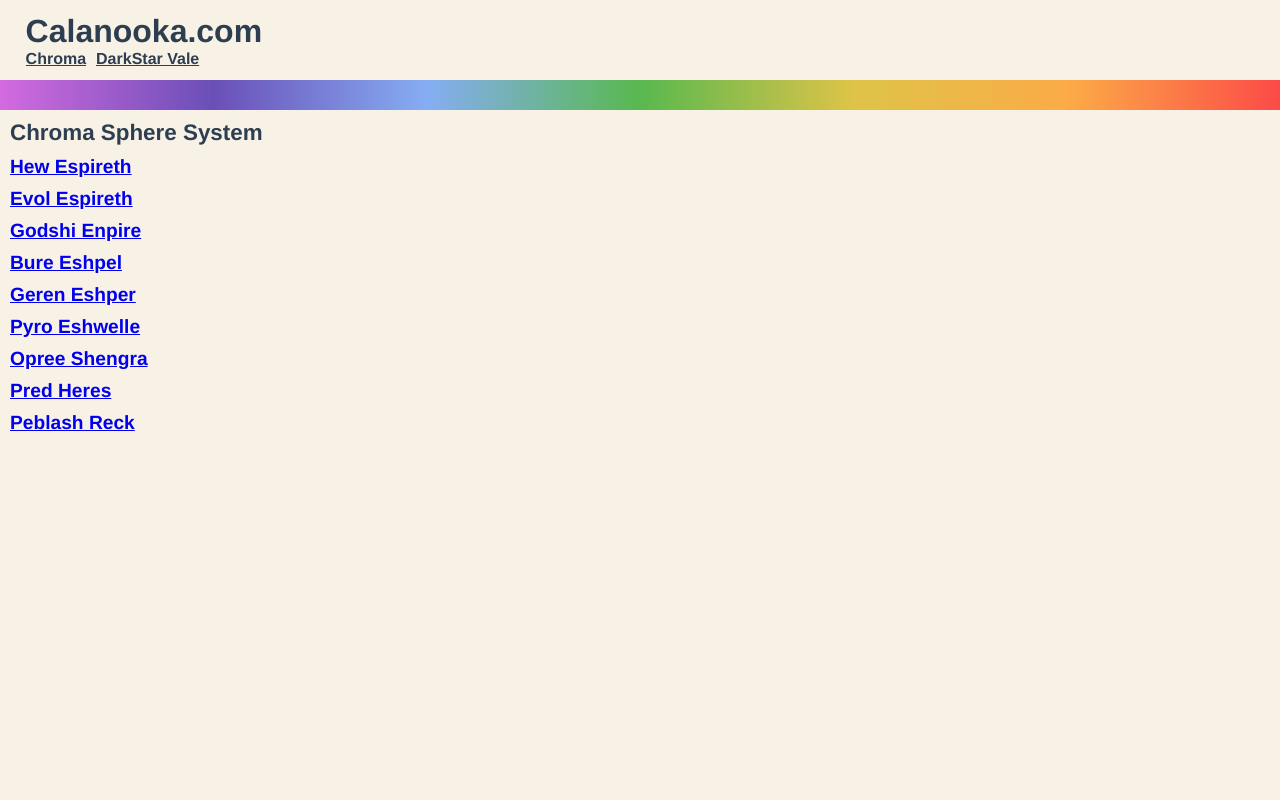
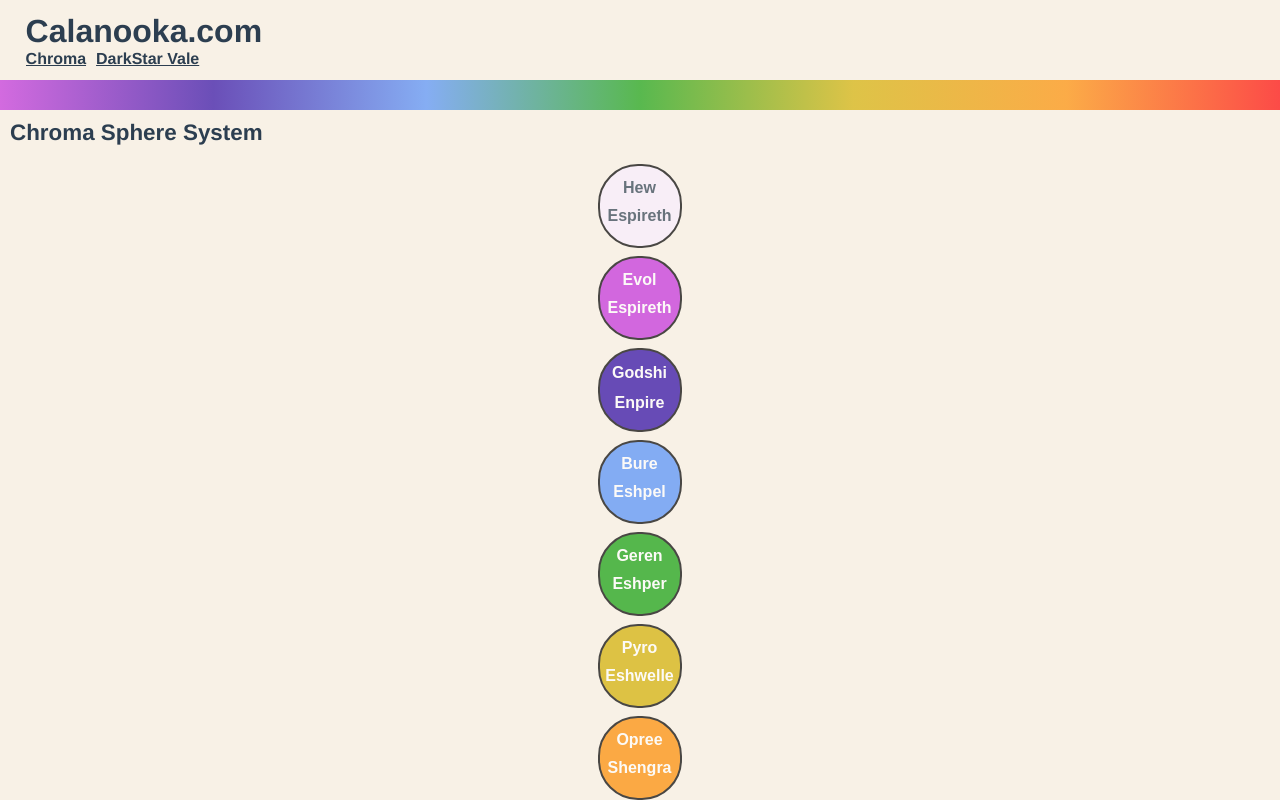
Before and after one commit to CarlieMartece/calanooka-react, a React (Create React App) app: page / in a window 1280 px wide. Built offline with nearby package versions, Linux system fonts and the light colour scheme.

Commit message:
style spheres

```diff
--- a/public/index.html
+++ b/public/index.html
@@ -10,11 +10,6 @@
       content="Web site created using create-react-app"
     />
     <link rel="apple-touch-icon" href="%PUBLIC_URL%/logo192.png" />
-    <!--
-      manifest.json provides metadata used when your web app is installed on a
-      user's mobile device or desktop. See https://developers.google.com/web/fundamentals/web-app-manifest/
-    -->
-    <link rel="manifest" href="%PUBLIC_URL%/manifest.json" />
     <!--
       Notice the use of %PUBLIC_URL% in the tags above.
       It will be replaced with the URL of the `public` folder during the build.
--- a/src/App.js
+++ b/src/App.js
@@ -3,6 +3,7 @@ import { BrowserRouter, Routes, Route } from "react-router-dom";
 
 import NavSite from "./components/NavSite";
 import Chroma from "./components/Chroma";
+import ChromaSphere from "./components/ChromaSphere";
 
 function App() {
   return (
@@ -11,6 +12,7 @@ function App() {
       <NavSite />
       <Routes>
         <Route path="/" element={<Chroma />} />
+        <Route path="/css/:sphereId" element={<ChromaSphere />} />
       </Routes>
     </div>
     </BrowserRouter>
--- a/src/components/Chroma.jsx
+++ b/src/components/Chroma.jsx
@@ -9,7 +9,7 @@ export default function Chroma() {
         <h1>Chroma Sphere System</h1>
         <ul id="spheres">
           {data.chroma.map((sphere) => {
-            return <SphereCard key={sphere.id} name={sphere.name} />;
+            return <SphereCard key={sphere.id} id={sphere.id} name={sphere.name} />;
           })}
         </ul>
       </div>
--- /dev/null
+++ b/src/components/ChromaSphere.jsx
@@ -0,0 +1,5 @@
+export default function ChromaSphere () {
+    return (
+        <h1>Sphere</h1>
+    )
+}
--- a/src/components/SphereCard.jsx
+++ b/src/components/SphereCard.jsx
@@ -1,12 +1,15 @@
 import { Link } from "react-router-dom";
 
-export default function SphereCard({
-    name
-}) {
+export default function SphereCard({ id, name }) {
+  const nameId = name.toLowerCase().split(" ").join("-");
+  const link = `css/${id}`;
+  console.log(nameId);
 
-    return (
-        <Link>
-            <h2>{name}</h2>
-        </Link>
-    )
+  return (
+    <li className="sphere" id={nameId}>
+      <Link to={link}>
+        <h2>{name}</h2>
+      </Link>
+    </li>
+  );
 }
--- /dev/null
+++ b/src/sass/abstracts/colourMatch.scss
@@ -0,0 +1,51 @@
+@use "./colours" as *;
+
+#snuffle, #estella, .evol-espireth {
+  color: $violetSphere;
+}
+#serena, #cal, .godshi-enpire {
+  color: $indigoSphere;
+}
+#nooka, #leandra, #ash, .bure-eshpel {
+  color: $blueSphere;
+}
+#baby-zero, #clairey, #katie, #charles, #fuchsia, #anxia-terra, #morgana, .geren-eshper {
+  color: $greenSphere;
+}
+#reckmund, #lolita-honey, .pyro-eshwelle {
+  color: $yellowSphere;
+}
+#rose, #katherine, #honeysuckle, #jane, #kathy, #ava, #tara, .opree-shengra {
+  color: $orangeSphere;
+}
+#loretta-alice, #alicia, .pred-heres {
+  color: $redSphere;
+}
+#clarence, #letitia, .peblash-reck {
+  color: $greyMain;
+}
+
+#evol-espireth {
+  background-color: $violetSphere;
+}
+#godshi-enpire {
+  background-color: $indigoSphere;
+}
+#bure-eshpel {
+  background-color: $blueSphere;
+}
+#geren-eshper {
+  background-color: $greenSphere;
+}
+#pyro-eshwelle {
+  background-color: $yellowSphere;
+}
+#opree-shengra {
+  background-color: $orangeSphere;
+}
+#pred-heres {
+  background-color: $redSphere;
+}
+#peblash-reck {
+  background-color: $greyMain;
+}
--- a/src/sass/main.css
+++ b/src/sass/main.css
@@ -1,3 +1,67 @@
+#snuffle, #estella, .evol-espireth {
+  color: #c22edc;
+}
+
+#serena, #cal, .godshi-enpire {
+  color: #2b06a3;
+}
+
+#nooka, #leandra, #ash, .bure-eshpel {
+  color: #528ff9;
+}
+
+#baby-zero, #clairey, #katie, #charles, #fuchsia, #anxia-terra, #morgana, .geren-eshper {
+  color: #119f0b;
+}
+
+#reckmund, #lolita-honey, .pyro-eshwelle {
+  color: #d2af00;
+}
+
+#rose, #katherine, #honeysuckle, #jane, #kathy, #ava, #tara, .opree-shengra {
+  color: #fd8c00;
+}
+
+#loretta-alice, #alicia, .pred-heres {
+  color: #fe0000;
+}
+
+#clarence, #letitia, .peblash-reck {
+  color: #464343;
+}
+
+#evol-espireth {
+  background-color: #c22edc;
+}
+
+#godshi-enpire {
+  background-color: #2b06a3;
+}
+
+#bure-eshpel {
+  background-color: #528ff9;
+}
+
+#geren-eshper {
+  background-color: #119f0b;
+}
+
+#pyro-eshwelle {
+  background-color: #d2af00;
+}
+
+#opree-shengra {
+  background-color: #fd8c00;
+}
+
+#pred-heres {
+  background-color: #fe0000;
+}
+
+#peblash-reck {
+  background-color: #464343;
+}
+
 header {
   padding: 1% 2% 0;
 }
@@ -25,6 +89,51 @@ nav a.router-link-exact-active {
   width: 100%;
 }
 
+#Chroma #spheres {
+  margin: 10px auto;
+  width: 101px;
+}
+#Chroma #spheres ::first-line {
+  line-height: 39px;
+}
+#Chroma #spheres li:hover {
+  opacity: 1;
+}
+#Chroma #spheres #hew-espireth {
+  background-color: #f8eeff;
+}
+#Chroma #spheres #hew-espireth h2 {
+  color: #2c3e50;
+}
+#Chroma #spheres #godshi-enpire ::first-line {
+  line-height: 42px;
+}
+#Chroma #spheres #peblash-reck ::first-line {
+  line-height: 48px;
+}
+#Chroma .sphere {
+  border: 2px solid black;
+  border-radius: 40px;
+  display: block;
+  font-family: "Pragati Narrow", sans-serif;
+  height: 76px;
+  list-style-type: none;
+  margin: 8px;
+  opacity: 0.7;
+  padding: 2px;
+  text-align: center;
+  width: 76px;
+}
+#Chroma .sphere a {
+  text-decoration: none;
+}
+#Chroma .sphere h2 {
+  color: white;
+  font-size: 1rem;
+  margin-top: 0;
+  text-align: center;
+}
+
 * {
   background: transparent;
   border: 0;
@@ -47,7 +156,6 @@ nav a.router-link-exact-active {
 }
 
 main {
-  margin-bottom: 60px;
   padding: 10px;
 }
 main h1 {
--- a/src/sass/main.scss
+++ b/src/sass/main.scss
@@ -1,6 +1,8 @@
 @use "abstracts/colours" as *;
 @use "abstracts/mixins" as *;
+@use "abstracts/colourMatch";
 @use "layout/header";
+@use "pages/chroma";
 
 * {
   background: transparent;
@@ -24,7 +26,6 @@
 }
 
 main {
-  margin-bottom: 60px;
   padding: 10px;
 
   h1 {
--- a/src/sass/pages/chroma.scss
+++ b/src/sass/pages/chroma.scss
@@ -2,7 +2,7 @@
 
 #Chroma {
   #spheres {
-    margin: 0 auto;
+    margin: 10px auto;
     width: 101px;
 
     ::first-line {
@@ -15,7 +15,9 @@
 
     #hew-espireth {
       background-color: $lilacMain;
-      color: $darkMain;
+      h2 {
+        color: $darkMain;
+      }
     }
 
     #godshi-enpire {
@@ -34,7 +36,6 @@
   .sphere {
     border: 2px solid black;
     border-radius: 40px;
-    color: white;
     display: block;
     font-family: "Pragati Narrow", sans-serif;
     height: 76px;
@@ -45,7 +46,12 @@
     text-align: center;
     width: 76px;
 
+    a {
+      text-decoration: none;
+    }
+
     h2 {
+      color: white;
       font-size: 1rem;
       margin-top: 0;
       text-align: center;
```
Also changed, not shown: 1 other file (tests, documents, lock files or other folders).
